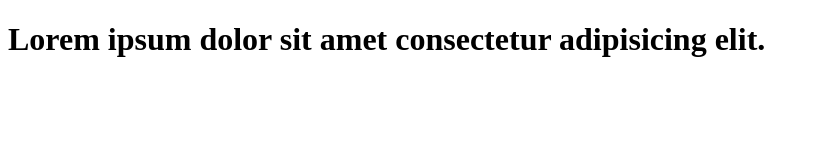
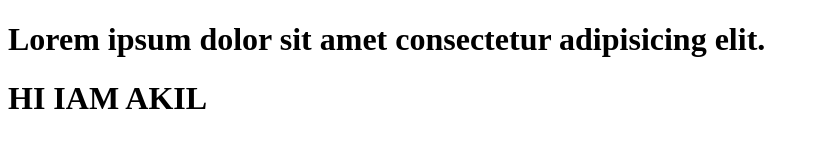
Before and after one commit to akil007yttd-hub/Repo-number-1, a plain HTML site: page Assignment1/Day 1/day 2/task2.html in a window 1280 px wide. Shown: the whole page, without its empty margins (0-819 px from the left). Drawn offline with Linux system fonts and the light colour scheme.

Commit message:
Update task2.html

```diff
--- a/Assignment1/Day 1/day 2/task2.html
+++ b/Assignment1/Day 1/day 2/task2.html
@@ -7,5 +7,6 @@
 </head>
 <body>
     <h1>Lorem ipsum dolor sit amet consectetur adipisicing elit.</h1>
+    <h1>HI IAM AKIL</h1>
 </body>
 </html>
```
